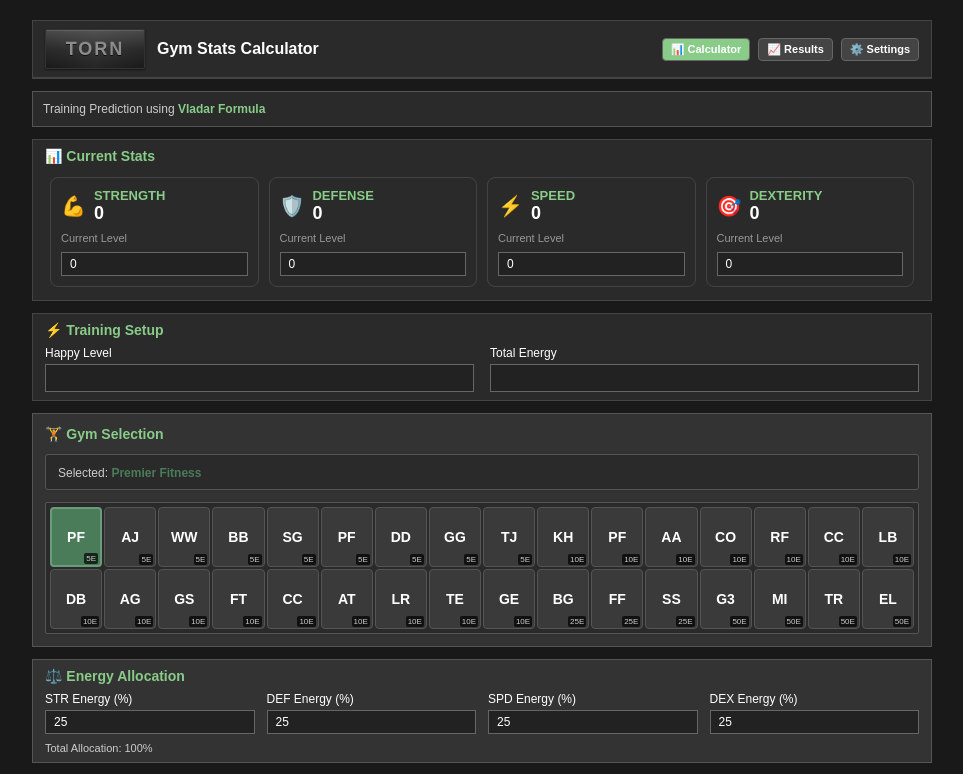
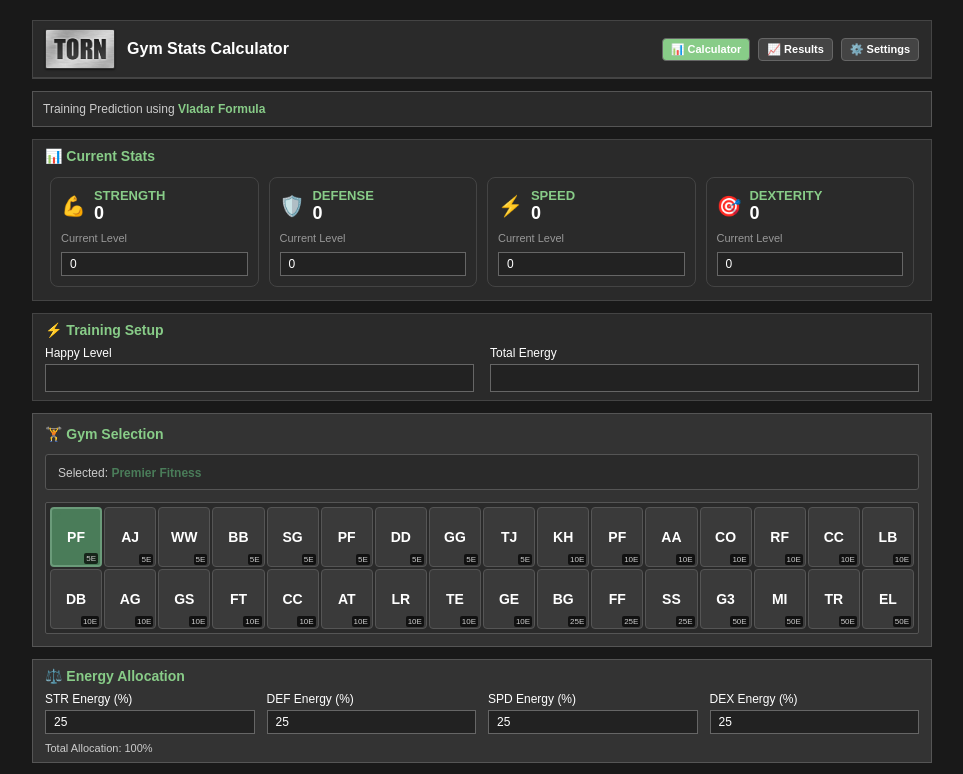
Before and after one commit to dv1sual/torn-gym-analyzer, a React (Vite) app: page / in a window 1280 px wide. Shown: the top 774 px of the page, without its empty margins (158-1121 px from the left). Built offline with nearby package versions, Linux system fonts and the light colour scheme.

Commit message:
added user infos ont he subtitle + torn logo

```diff
--- a/src/app.tsx
+++ b/src/app.tsx
@@ -14,6 +14,8 @@ import Tooltip from './components/Tooltip';
 import LoadingSpinner from './components/LoadingSpinner';
 import NotificationSystem, { useNotifications } from './components/NotificationSystem';
 import { useApiContext } from './hooks/useApiContext';
+import tornLogo from './assets/torn_logo.webp';
+
 
 function AppContent() {
   const calculator = useGymCalculator();
@@ -52,35 +54,19 @@ function AppContent() {
             gap: responsive.screenSize === 'mobile' ? '8px' : '0px'
           }}>
             <div style={{display: 'flex', alignItems: 'center', gap: '12px'}}>
-              <div style={{
-                width: '100px',
-                height: '40px',
-                background: 'linear-gradient(180deg, #4a4a4a 0%, #2a2a2a 50%, #1a1a1a 100%)',
-                display: 'flex',
-                alignItems: 'center',
-                justifyContent: 'center',
-                color: '#888888',
-                fontWeight: 'bold',
-                fontSize: '18px',
-                border: '1px solid #333333',
-                borderRadius: '2px',
-                boxShadow: 'inset 0 1px 0 rgba(255,255,255,0.1), 0 1px 2px rgba(0,0,0,0.5)',
-                letterSpacing: '2px',
-                textShadow: '0 1px 0 rgba(0,0,0,0.8), 0 -1px 0 rgba(255,255,255,0.1)',
-                position: 'relative',
-                overflow: 'hidden'
-              }}>
-                <div style={{
-                  position: 'absolute',
-                  top: 0,
-                  left: 0,
-                  right: 0,
-                  bottom: 0,
-                  background: 'linear-gradient(90deg, transparent 0%, rgba(255,255,255,0.05) 50%, transparent 100%)',
-                  pointerEvents: 'none'
-                }}></div>
-                TORN
-              </div>
+              <img
+                src={tornLogo}
+                alt="Torn logo"
+                style={{
+                  width: 'auto',
+                  height: 40,
+                  objectFit: 'contain',
+                  border: '1px solid #333',
+                  borderRadius: 2,
+                  boxShadow:
+                    'inset 0 1px 0 rgba(255,255,255,0.1), 0 1px 2px rgba(0,0,0,0.5)',
+                }}
+              />
               <h1 style={{color: 'white', fontSize: '16px', fontWeight: 'bold', margin: 0}}>
                 Gym Stats Calculator
               </h1>
@@ -180,24 +166,21 @@ function AppContent() {
           alignItems: 'center'
         }}>
           {apiContext.userStats ? (
-            /* ---------- after first Auto-Fill ---------- */
-            <div style={{ color: '#ccc' }}>
-              <strong>{apiContext.userStats.name as string}</strong>
+            <strong style={{ color: '#ccc' /* ← full line in bold */ }}>
+              {apiContext.userStats.name as string}
               {' · '}
               {apiContext.userStats.rank as string}
               {' · '}
-              {(apiContext.userStats.faction as any).position}
-              {' of '}
+              {(apiContext.userStats.faction as any).position} of&nbsp;
               {(apiContext.userStats.faction as any).faction_name}
-            </div>
+            </strong>
           ) : (
-            /* ---------- before connection ---------- */
-            <div style={{ color: '#ccc' }}>
+            <span style={{ color: '#ccc' }}>
               Training Prediction using&nbsp;
               <span style={{ color: '#88cc88', fontWeight: 'bold' }}>
                 Vladar Formula
               </span>
-            </div>
+            </span>
           )}
           {calculator.activeTab === 'calculator' && apiContext.isConnected && (
             <Tooltip content="Auto-fill stats and perks from Torn API" position="top" maxWidth="300px">
--- /dev/null
+++ b/src/types/assets.d.ts
@@ -0,0 +1,4 @@
+declare module '*.webp' {
+  const src: string;
+  export default src;
+}
```
Also changed, not shown: src/assets/torn_logo.webp (added).
